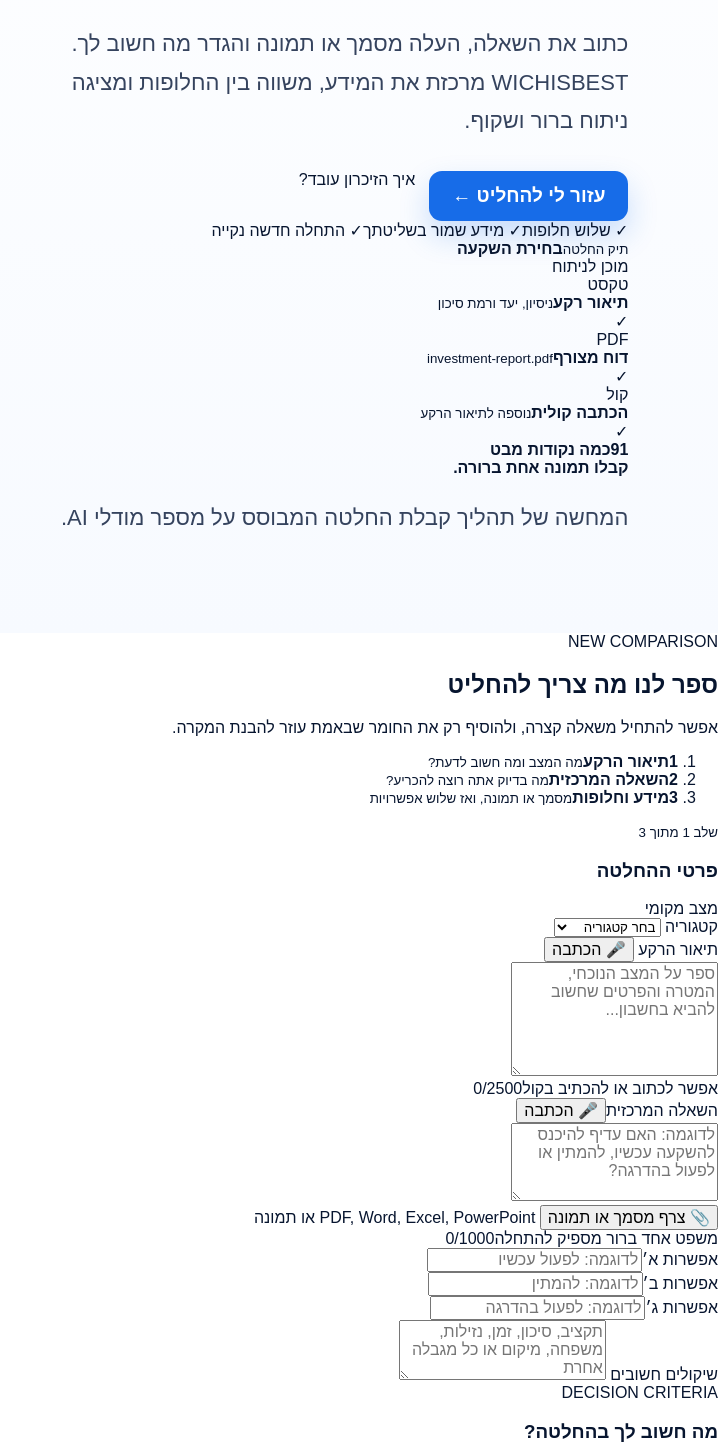
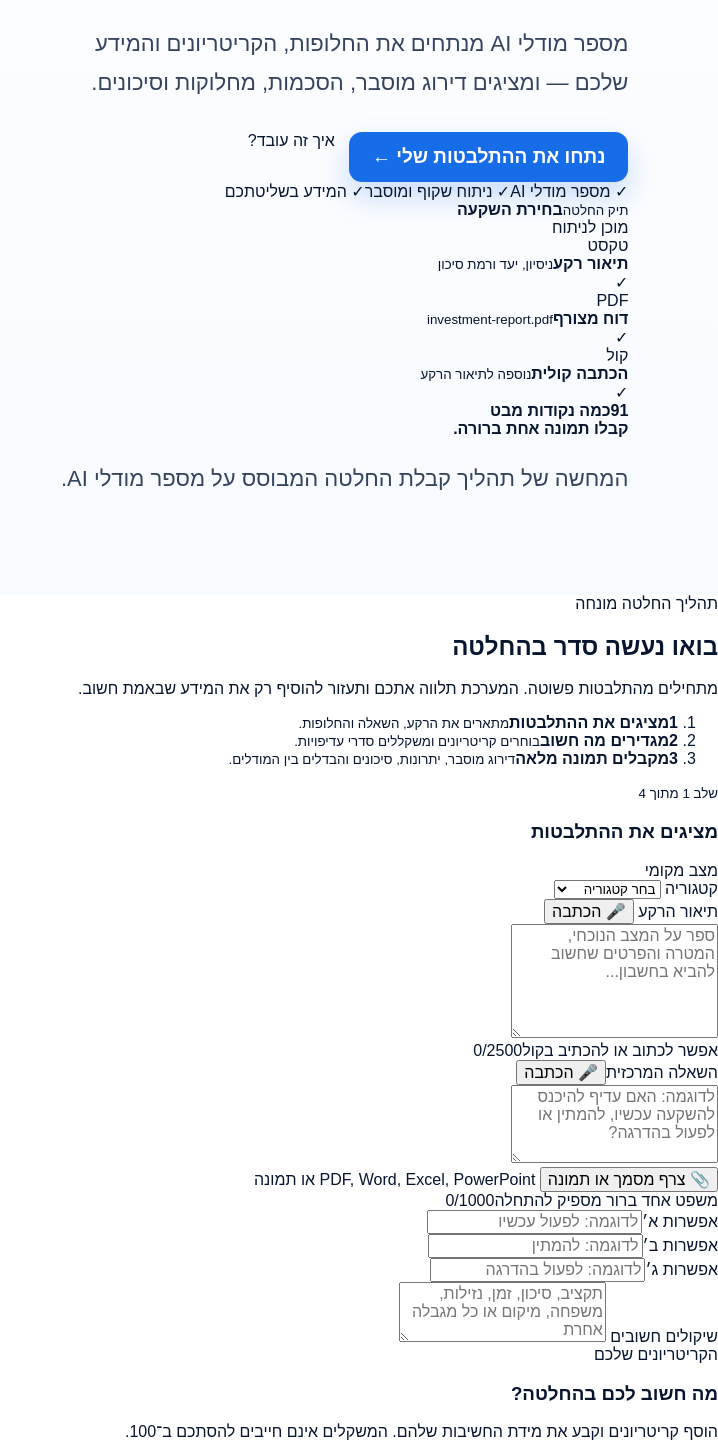
Before and after one commit to shakaroffavi-create/WhichIsBest, a React (Vite) app: page / in a window 1280 px wide. Shown: the part 500-1956 px from the top of the page, without its empty margins (562-1280 px from the left). Built offline with nearby package versions, Linux system fonts and the light colour scheme.

Commit message:
Improve homepage guided decision experience

```diff
--- a/index.html
+++ b/index.html
@@ -7,7 +7,7 @@
   <meta name="description" content="WICHISBEST עוזרת להשוות עד שלוש אפשרויות, לשמור העדפות ולקבל תמונת החלטה ברורה.">
   <meta name="wichisbest-version" content="3.0.0">
   <title>WICHISBEST 3.0 — משווים. מבינים. מחליטים.</title>
-  <link rel="stylesheet" href="style.css?v=5.3.3-api-recovery">
+  <link rel="stylesheet" href="style.css?v=5.4-guided-decision">
 
 <meta http-equiv="Cache-Control" content="no-cache, no-store, must-revalidate">
 <meta http-equiv="Pragma" content="no-cache">
@@ -45,13 +45,13 @@
       <div class="shell hero-grid">
         <div class="hero-copy">
           <h1>החלטה מורכבת?<br><em>קבלו תמונה אחת ברורה.</em></h1>
-          <p>כתוב את השאלה, העלה מסמך או תמונה והגדר מה חשוב לך. WICHISBEST מרכזת את המידע, משווה בין החלופות ומציגה ניתוח ברור ושקוף.</p>
+          <p>מספר מודלי AI מנתחים את החלופות, הקריטריונים והמידע שלכם — ומציגים דירוג מוסבר, הסכמות, מחלוקות וסיכונים.</p>
           <div class="hero-actions">
-            <a class="button primary" href="#compare">עזור לי להחליט <span>←</span></a>
-            <a class="button quiet" href="#memory">איך הזיכרון עובד?</a>
+            <a class="button primary" href="#compare">נתחו את ההתלבטות שלי <span>←</span></a>
+            <a class="button quiet" href="#compare">איך זה עובד?</a>
           </div>
           <div class="hero-proof">
-            <span>✓ שלוש חלופות</span><span>✓ מידע שמור בשליטתך</span><span>✓ התחלה חדשה נקייה</span>
+            <span>✓ מספר מודלי AI</span><span>✓ ניתוח שקוף ומוסבר</span><span>✓ המידע בשליטתכם</span>
           </div>
         </div>
 
@@ -69,18 +69,18 @@
     <section id="compare" class="workspace-section">
       <div class="shell workspace">
         <aside class="workspace-guide">
-          <span class="kicker">NEW COMPARISON</span>
-          <h2>ספר לנו מה צריך להחליט</h2>
-          <p>אפשר להתחיל משאלה קצרה, ולהוסיף רק את החומר שבאמת עוזר להבנת המקרה.</p>
+          <span class="kicker">תהליך החלטה מונחה</span>
+          <h2>בואו נעשה סדר בהחלטה</h2>
+          <p>מתחילים מהתלבטות פשוטה. המערכת תלווה אתכם ותעזור להוסיף רק את המידע שבאמת חשוב.</p>
           <ol>
-            <li><b>1</b><span><strong>תיאור הרקע</strong><small>מה המצב ומה חשוב לדעת?</small></span></li>
-            <li><b>2</b><span><strong>השאלה המרכזית</strong><small>מה בדיוק אתה רוצה להכריע?</small></span></li>
-            <li><b>3</b><span><strong>מידע וחלופות</strong><small>מסמך או תמונה, ואז שלוש אפשרויות</small></span></li>
+            <li><b>1</b><span><strong>מציגים את ההתלבטות</strong><small>מתארים את הרקע, השאלה והחלופות.</small></span></li>
+            <li><b>2</b><span><strong>מגדירים מה חשוב</strong><small>בוחרים קריטריונים ומשקללים סדרי עדיפויות.</small></span></li>
+            <li><b>3</b><span><strong>מקבלים תמונה מלאה</strong><small>דירוג מוסבר, יתרונות, סיכונים והבדלים בין המודלים.</small></span></li>
           </ol>
         </aside>
 
         <form id="decision-form" class="decision-card" novalidate>
-          <div class="card-title"><div><small>שלב 1 מתוך 3</small><h3>פרטי ההחלטה</h3></div><span id="local-indicator">נשמר מקומית בלבד</span></div>
+          <div class="card-title"><div><small>שלב 1 מתוך 4</small><h3>מציגים את ההתלבטות</h3></div><span id="local-indicator">נשמר מקומית בלבד</span></div>
 
           <div class="field">
             <label for="category">קטגוריה</label>
@@ -121,8 +121,8 @@
           <section class="criteria-panel" aria-labelledby="criteria-title">
             <div class="criteria-heading">
               <div>
-                <span class="kicker">DECISION CRITERIA</span>
-                <h3 id="criteria-title">מה חשוב לך בהחלטה?</h3>
+                <span class="kicker">הקריטריונים שלכם</span>
+                <h3 id="criteria-title">מה חשוב לכם בהחלטה?</h3>
                 <p>הוסף קריטריונים וקבע את מידת החשיבות שלהם. המשקלים אינם חייבים להסתכם ב־100.</p>
               </div>
               <button type="button" id="add-criterion" class="button secondary compact">＋ הוסף קריטריון</button>
@@ -165,14 +165,14 @@
           </section>
 
           <div id="form-message" class="form-message" role="status"></div>
-          <button class="button primary submit-button" type="submit">הצגת הדירוג <span>←</span></button>
+          <button class="button primary submit-button" type="submit">נתחו את ההתלבטות שלי <span>←</span></button>
         </form>
       </div>
     </section>
 
     <section id="results" class="results-section" hidden>
       <div class="shell results-card">
-        <div class="results-head"><div><span class="kicker">WICHISBEST RANKING</span><h2>הדירוג שלך מוכן</h2><p id="result-question"></p></div><span id="analysis-badge" class="simulation-badge">מכין ניתוח</span></div>
+        <div class="results-head"><div><span class="kicker">הדירוג המשולב</span><h2>הדירוג שלך מוכן</h2><p id="result-question"></p></div><span id="analysis-badge" class="simulation-badge">מכין ניתוח</span></div>
         <p id="consensus-summary" class="consensus-summary"></p>
         <div id="provider-strip" class="provider-strip" aria-label="סטטוס המודלים"></div>
         <div id="ranking-list" class="ranking-list"></div>
@@ -183,8 +183,8 @@
 
     <section id="memory" class="dashboard-section">
       <div class="shell dashboard-grid">
-        <article class="dashboard-card featured"><span class="kicker">PERSONAL MEMORY</span><h2>הזיכרון שלך נשאר בשליטתך</h2><p>האתר יכול לזכור רקע ושיקולים שבחרת לשמור, ולהציע אותם בהחלטה הבאה. התחלה חדשה מנקה את הטופס — אך אינה מוחקת את הפרופיל השמור.</p><div class="memory-status" id="memory-status"><span></span><strong>לא נשמר עדיין מידע אישי</strong></div></article>
-        <article class="dashboard-card" id="history"><div class="dashboard-title"><div><span class="kicker">HISTORY</span><h3>החלטות אחרונות</h3></div><button id="clear-history" type="button">ניקוי היסטוריה</button></div><div id="history-list" class="history-list"><p class="empty-state">עדיין אין החלטות שמורות.</p></div></article>
+        <article class="dashboard-card featured"><span class="kicker">הזיכרון האישי</span><h2>הזיכרון שלך נשאר בשליטתך</h2><p>האתר יכול לזכור רקע ושיקולים שבחרת לשמור, ולהציע אותם בהחלטה הבאה. התחלה חדשה מנקה את הטופס — אך אינה מוחקת את הפרופיל השמור.</p><div class="memory-status" id="memory-status"><span></span><strong>לא נשמר עדיין מידע אישי</strong></div></article>
+        <article class="dashboard-card" id="history"><div class="dashboard-title"><div><span class="kicker">היסטוריה</span><h3>החלטות אחרונות</h3></div><button id="clear-history" type="button">ניקוי היסטוריה</button></div><div id="history-list" class="history-list"><p class="empty-state">עדיין אין החלטות שמורות.</p></div></article>
       </div>
     </section>
   </main>
--- a/style.css
+++ b/style.css
@@ -344,3 +344,38 @@
   opacity: 1;
   font-weight: 500;
 }
+
+/* v5.4 — a clearer, guided decision experience */
+body{font-size:16px;line-height:1.65}
+.topbar nav{font-size:15px;font-weight:700;color:#293950}
+.topbar nav a,.top-cta,.button{outline-offset:4px}
+.topbar nav a:focus-visible,.top-cta:focus-visible,.button:focus-visible,button:focus-visible,input:focus-visible,textarea:focus-visible,select:focus-visible{outline:3px solid rgba(23,104,229,.35)}
+.hero-grid{gap:clamp(48px,7vw,88px);padding-top:72px;padding-bottom:80px}
+.hero h1{margin:0 0 28px}
+.hero-copy>p{font-size:20px;line-height:1.75;margin-bottom:34px}
+.hero-actions{gap:14px}.hero-actions .button{min-height:54px;padding-inline:25px}
+.hero-proof{gap:12px;margin-top:30px;font-size:14px;font-weight:700;color:#314158}
+.hero-proof span{padding:7px 11px;border-radius:999px;background:rgba(255,255,255,.72);border:1px solid #dce6f2}
+.workspace-section{padding:112px 0}.workspace{grid-template-columns:minmax(310px,.72fr) minmax(0,1.28fr);gap:clamp(48px,7vw,84px)}
+.workspace-guide>p{font-size:17px;color:#34465d;margin:0;max-width:520px}
+.workspace-guide ol{gap:14px;margin-top:34px}
+.workspace-guide li{align-items:flex-start;gap:14px;padding:18px;border:1px solid #dbe5f1;border-radius:16px;background:#fff;box-shadow:0 8px 24px rgba(12,35,68,.05)}
+.workspace-guide li>b{flex:0 0 38px;width:38px;height:38px;border-radius:12px}
+.workspace-guide li span{gap:3px}.workspace-guide li strong{font-size:16px}.workspace-guide small{font-size:14px;line-height:1.55;color:#52647b}
+.decision-card{border-color:#d5e0ed;padding:clamp(26px,3vw,38px);box-shadow:0 24px 70px rgba(12,35,68,.1)}
+.card-title{padding-bottom:26px;margin-bottom:28px}.card-title h3{font-size:28px}.field{gap:10px;margin-top:22px}.field label{font-size:15px}
+.field input,.field textarea,.field select{padding:14px 15px;line-height:1.55}.options-grid{gap:14px}.criteria-panel{margin-top:26px;padding:24px}.context-panel{margin-top:26px}.submit-button{min-height:56px;margin-top:10px;font-size:16px}
+.dashboard-section,.results-section{padding-block:104px}
+
+@media(max-width:960px){
+  .hero-grid{padding-block:58px;gap:48px}.workspace-section{padding-block:76px}.workspace{gap:44px}
+  .workspace-guide>p{margin-inline:auto}.workspace-guide ol{max-width:600px}
+}
+@media(max-width:640px){
+  .shell{width:min(100% - 32px,1180px)}.topbar-inner{gap:12px}.brand{font-size:14px}.top-cta{white-space:nowrap}
+  .hero-grid{padding-block:42px;gap:36px}.hero h1{margin-bottom:22px}.hero-copy>p{font-size:17px;line-height:1.7;margin-bottom:26px}
+  .hero-actions{gap:10px}.hero-proof{margin-top:24px;text-align:right}.hero-proof span{white-space:normal}
+  .workspace-section,.results-section,.dashboard-section{padding-block:62px}.workspace-guide h2{font-size:2.25rem}.workspace-guide ol{gap:10px;margin-top:26px}
+  .workspace-guide li{padding:15px}.decision-card{padding:20px}.card-title{padding-bottom:20px;margin-bottom:22px}.card-title h3{font-size:23px}
+  .criteria-panel{padding:17px;margin-top:22px}.field{margin-top:19px}.submit-button{margin-top:8px}
+}
```
